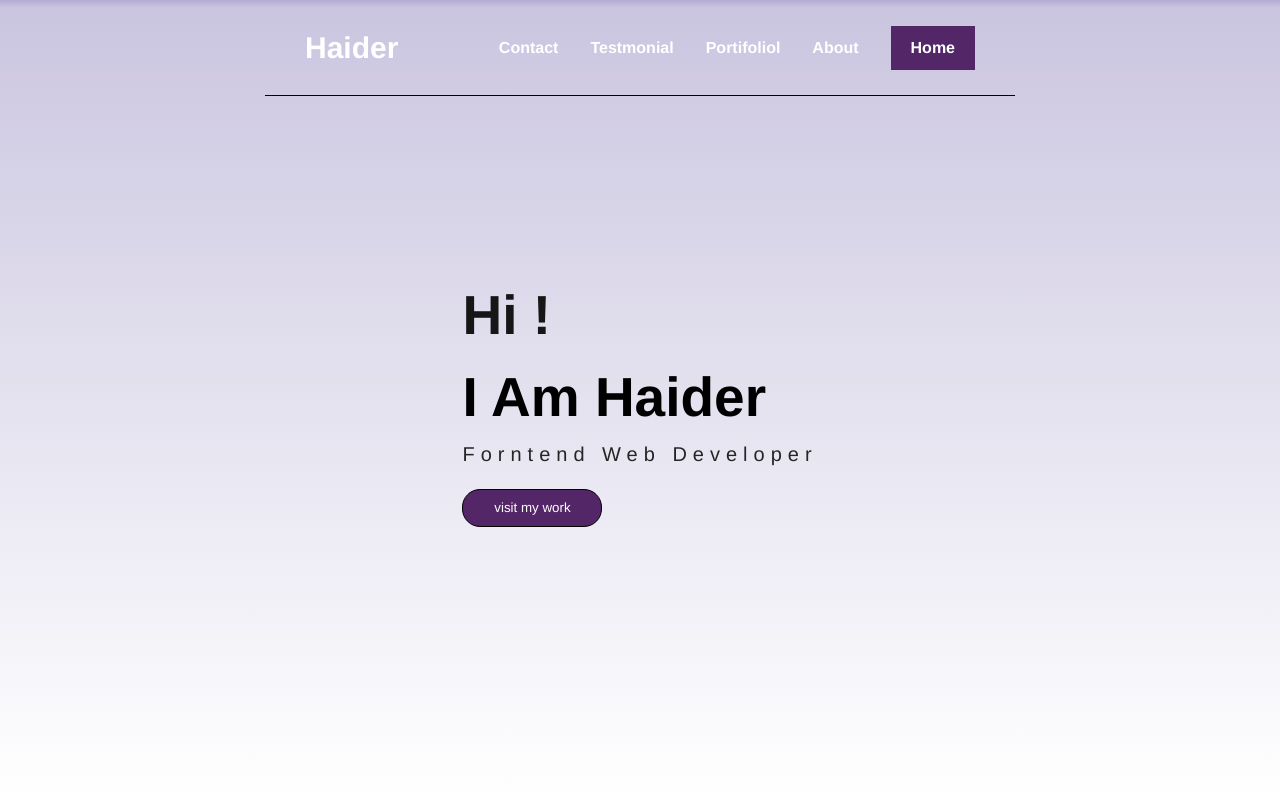
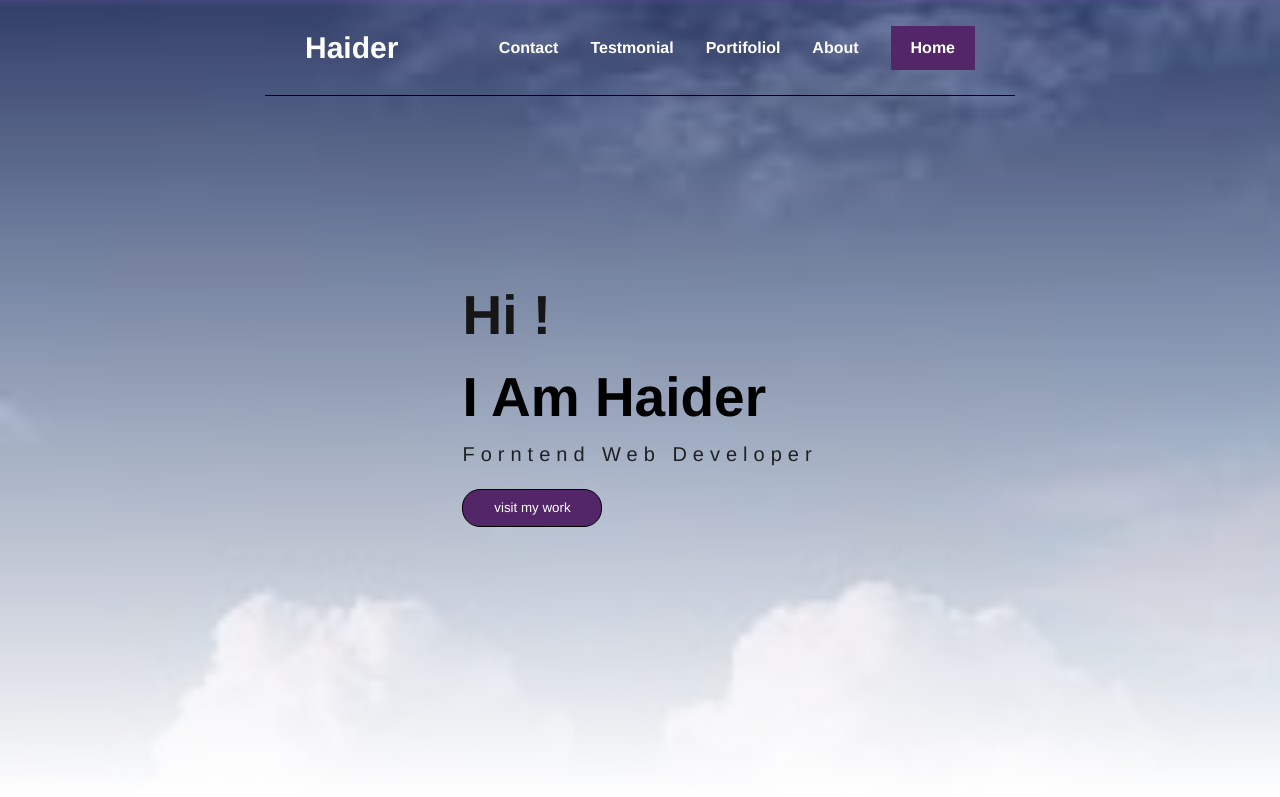
Before and after one commit to haider-ali-12/first-project, a plain HTML site: page index.html in a window 1280 px wide. Shown: the top 797 px of the page. Drawn offline with Linux system fonts and the light colour scheme.

Commit message:
Update style.css

```diff
--- a/style/style.css
+++ b/style/style.css
@@ -157,7 +157,7 @@ body{
 
 /*  =========start landing page========= */
 .landing-page{
-background-image: url(/img./forms-header.jpg);
+background-image: url(/img/Untitled.jpg);
 /* هاي تخلي الصورة بالخلفية اليوارال هاي مثل ال دبليو دبليو دبليو دوت ورها تجي الاقواس  */
 background-size: cover;
 background-position: center;
```
